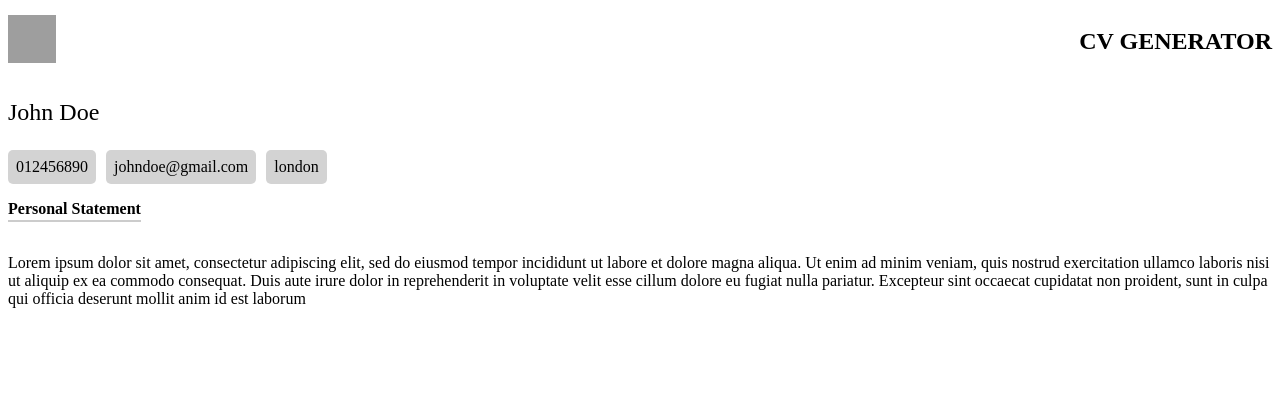
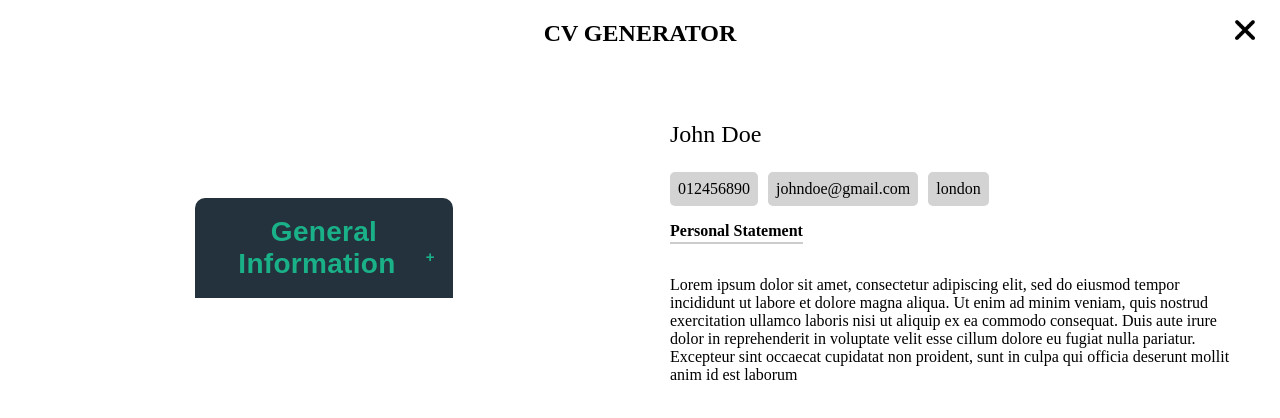
Before and after one commit to Simba-Ndewere/cv-application, a React (Vite) app: page / in a window 1280 px wide. Shown: the top 418 px of the page. Built offline with nearby package versions, Linux system fonts and the light colour scheme; grey boxes are pictures that could not be loaded.

Commit message:
make slidenav static to parent component for desktop view

```diff
--- a/src/App.jsx
+++ b/src/App.jsx
@@ -1,4 +1,4 @@
-import { useState } from 'react'
+import { useState, useEffect } from 'react';
 import './styles/App.css'
 import navImg from './assets/list.png'
 import SlidingNav from './components/input/SlidingNav.jsx'
@@ -10,8 +10,9 @@ function App() {
   const [generalInformation, setGeneralInfo] = useState({ fullName: 'John Doe', email: 'johndoe@gmail.com', phoneNumber: '012456890', address: 'london', personalStatement: 'Lorem ipsum dolor sit amet, consectetur adipiscing elit, sed do eiusmod tempor incididunt ut labore et dolore magna aliqua. Ut enim ad minim veniam, quis nostrud exercitation ullamco laboris nisi ut aliquip ex ea commodo consequat. Duis aute irure dolor in reprehenderit in voluptate velit esse cillum dolore eu fugiat nulla pariatur. Excepteur sint occaecat cupidatat non proident, sunt in culpa qui officia deserunt mollit anim id est laborum' });
 
   return (
+    <>
+      <h2 className="desktop">CV GENERATOR</h2>
       <div className="container">
-
         <div className="nav-bar">
           <div className='nav-img'>
             <img src={navImg} alt='nav bar icon' onClick={() => setNavWidth('100%')}></img>
@@ -19,16 +20,17 @@ function App() {
           <SlidingNav
             widthValue={navWidth}
             setWidth={setNavWidth}
-          setGeneralInfo={setGeneralInfo} />
-        <h2>CV GENERATOR</h2>
+            setGeneralInfo={setGeneralInfo}
+          />
+          <h2 className="mobile">CV GENERATOR</h2>
         </div>
-
         <div className='generalInformation'>
           <GeneralInformationCV
             generalInfo={generalInformation}
           />
         </div>
       </div>
+    </>
   )
 }
 
--- a/src/components/input/GeneralInformation.jsx
+++ b/src/components/input/GeneralInformation.jsx
@@ -42,8 +42,6 @@ function GeneralInformation({ setGeneralInfo }) {
                     </div>
                 </form>
             </div>
-
-
         </div>
     )
 }
--- a/src/styles/App.css
+++ b/src/styles/App.css
@@ -23,3 +23,40 @@
     width: 48px;
     height: 48px;
 }
+
+.desktop {
+    display: none;
+}
+
+.mobile {
+    display: block;
+}
+
+@media (min-width: 1000px) {
+    .container {
+        display: flex;
+    }
+
+    .nav-bar {
+        width: 50%;
+    }
+
+    .generalInformation {
+        width: 50%;
+        padding: 30px;
+    }
+
+    .nav-img {
+        display: none;
+    }
+
+    .mobile {
+        display: none;
+    }
+
+    .desktop {
+        display: block;
+        display: flex;
+        justify-content: center;
+    }
+}
--- a/src/styles/SlidingNav.css
+++ b/src/styles/SlidingNav.css
@@ -12,7 +12,6 @@
 .sideNav {
   height: 100%;
   position: fixed;
-  width: 100%;
   z-index: 1;
   top: 0;
   left: 0;
@@ -44,10 +43,14 @@
   width: 20px;
 }
 
-.slideIn {
-  transform: translateX(-100%);
+
+@media (min-width: 1000px) {
+  .sideNav {
+    position: static;
+    left: auto;
+    height: auto;
+    width: 100% !important;
+    transform: none !important;
+    padding-top: 0;
+  }
 }
-
-.slideOut {
-  transform: translateX(0);
-}
```
Lines whose indentation alone changed are shown as unchanged.
